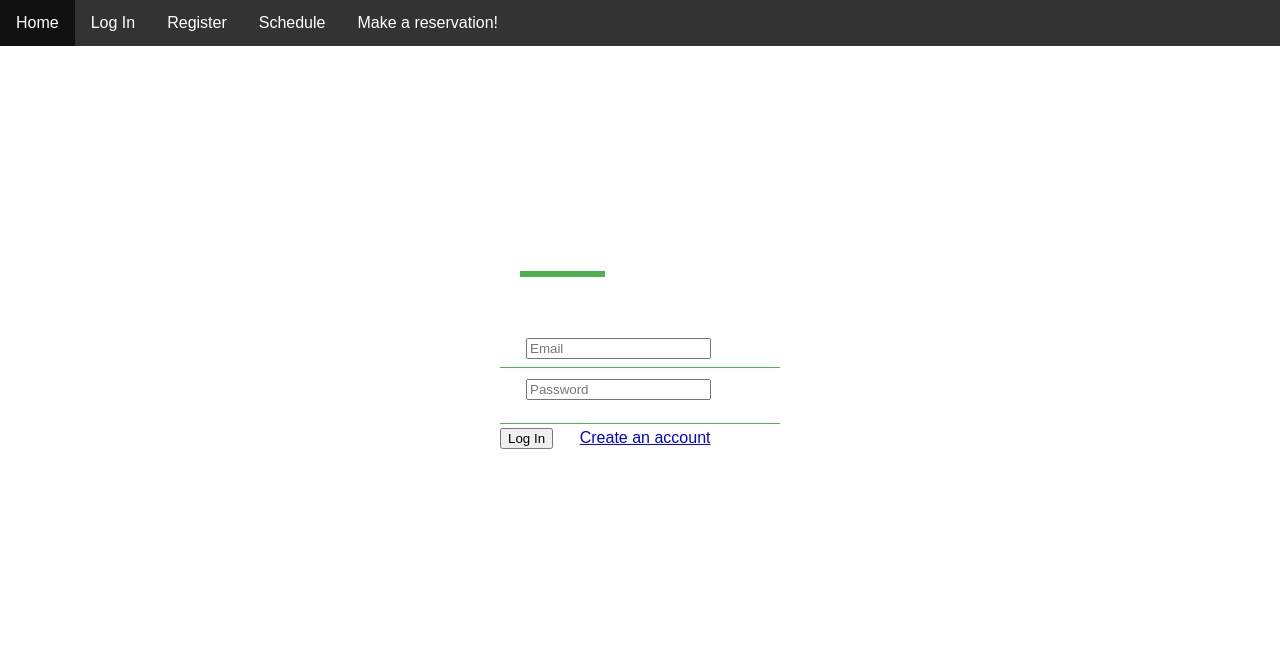
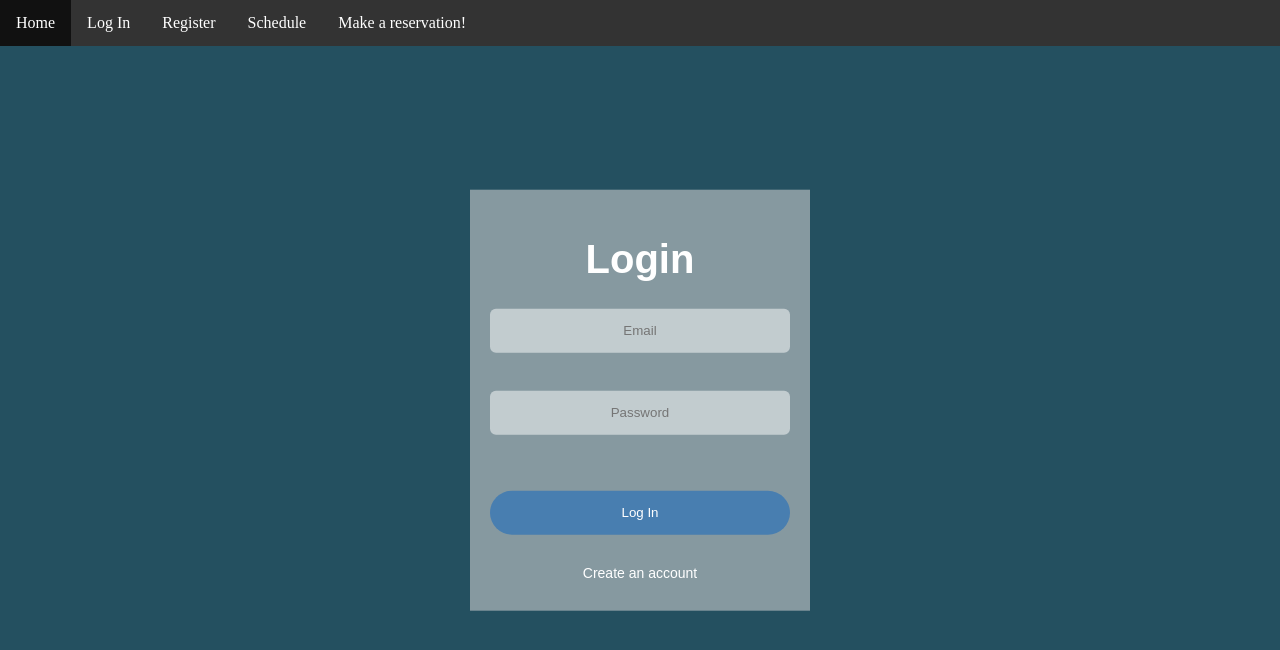
Before and after one commit to dominicho97/table-tennis-tool, a PHP site: page /login/login.php in a window 1280 px wide. Shown: the top 650 px of the page. Run offline with PHP 8.4, Linux system fonts and the light colour scheme; some libraries are stand-ins or nearby versions.

Commit message:
added login page

```diff
--- a/login/login.css
+++ b/login/login.css
@@ -24,64 +24,70 @@ li a:hover {
   background-color: #111;
 }
 
+/*nav */
 body {
   margin: 0;
   padding: 0;
-  font-family: sans-serif;
-  background: url("thebeaconsite5.jpg") no-repeat;
-  background-size: cover;
+  background: #245060;
 }
 
-.login-box {
-  width: 280px;
+.login-form {
+  width: 300px;
+  padding: 20px;
+  text-align: center;
+  background: rgba(211, 211, 211, 0.562);
+  background: cover;
   position: absolute;
-  top: 40%;
+  top: 25%;
   left: 50%;
   transform: translate(-50%, -50%);
-  color: white;
+  overflow: hidden;
+
+  margin-top: 200px;
+  margin-bottom: 100px;
 }
-
-.login-box h1 {
-  font-size: 30px;
-  border-bottom: 6px solid #4caf50;
-  margin-bottom: 50px;
-  margin-right: 195px;
-  padding: 13px 0;
-  position: relative;
-  left: 20px;
+.login-form h1 {
+  font-family: sans-serif;
+  color: #fff;
+  font-size: 40px;
 }
-
-.text-box1 {
-  overflow: hidden;
+.login-form input {
+  display: block;
   width: 100%;
-  font-size: 20px;
-  padding: 8px 0;
-  margin: 8px 0;
-  border-bottom: 1px solid #4caf50;
+  padding: 0 15px;
+  height: 44px;
+  text-align: center;
+  box-sizing: border-box;
+  outline: none;
+  border: none;
+  font-family: "montserrat", sans-serif;
 }
-
-.text-box2 {
-  overflow: hidden;
-  width: 100%;
-  font-size: 20px;
-  padding: 8 0px;
-  margin: 4px 0;
-  border-bottom: 1px solid #4caf50;
+.field {
+  margin: 10px 0;
+  background: rgba(255, 255, 255, 0.5);
+  border-radius: 6px;
 }
-
-.text-box1 i {
-  width: 26px;
-  float: left;
-  text-align: center;
+.login-btn {
+  margin-top: 10px;
+  margin-bottom: 20px;
+  background: #487eb0;
+  color: #fff;
+  border-radius: 40px;
+  cursor: pointer;
+  transition: 0.8s;
 }
-
-.text-box2 i {
-  width: 26px;
-  float: left;
-  text-align: center;
+.login-btn:hover {
+  transform: scale(0.96);
 }
-
-.textbox-1 input {
-  border: none;
-  margin: none;
+.login-form a {
+  text-decoration: none;
+  color: #fff;
+  font-family: "montserrat", sans-serif;
+  font-size: 14px;
+  padding: 10px;
+  transition: 0.8s;
+  display: block;
 }
+.login-form a:hover {
+  background: rgba(0, 0, 0, 0.3);
+}
--- a/login/login.php
+++ b/login/login.php
@@ -40,23 +40,17 @@ define('__CONFIG__', true);
     </div>
 
 
-    <div class="login-box">
+    <div class="login-form">
     <h1>Login</h1>
 
 
 
     <form action="login.php"  method='POST'>
 
-    <div class="text-box1">
-    <i class="fas fa-user"></i>
-        <input type="email" name= 'email' placeholder="Email">
-</div>
+        <input type="email" name= 'email' placeholder="Email" class="field"><br>
+       <input type="password" name= 'password' placeholder="Password" class="field"><br><br>
 
-    <div class="text-box2">
-    <i class="fas fa-lock"></i>
-       <input type="password" name= 'password' placeholder="Password"><br><br>
-</div>
-        <input type="submit" value='Log In'  class="btn" name= 'login'> Or <a href='../register/register.php'>Create an account</a>
+        <input type="submit" value='Log In'  class="login-btn" name= 'login'>  <a href='../register/register.php'>Create an account</a>
 
     </form>
 </body>
```
